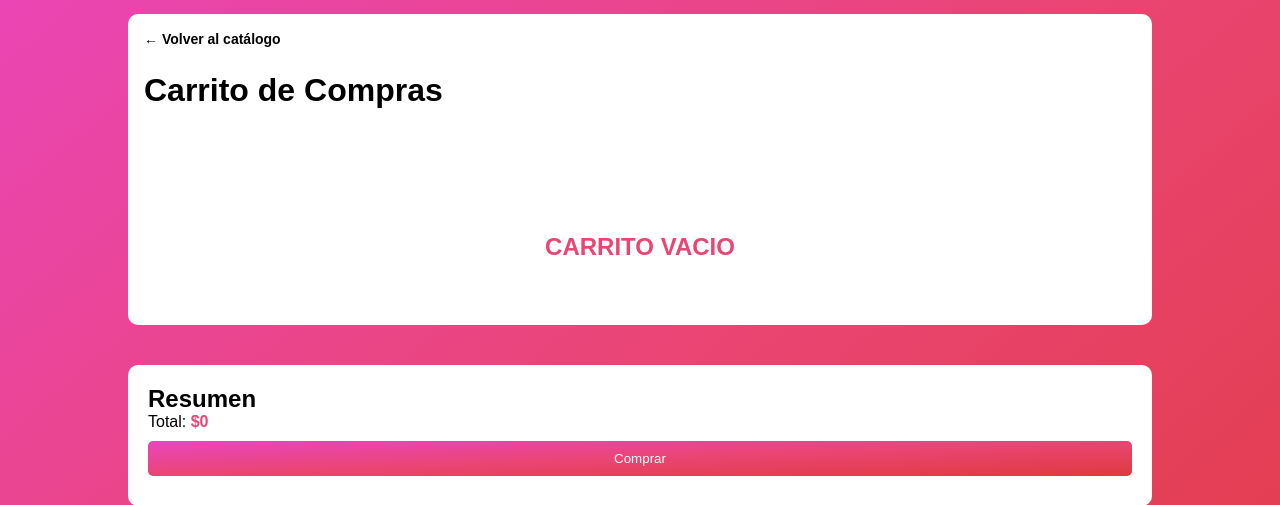
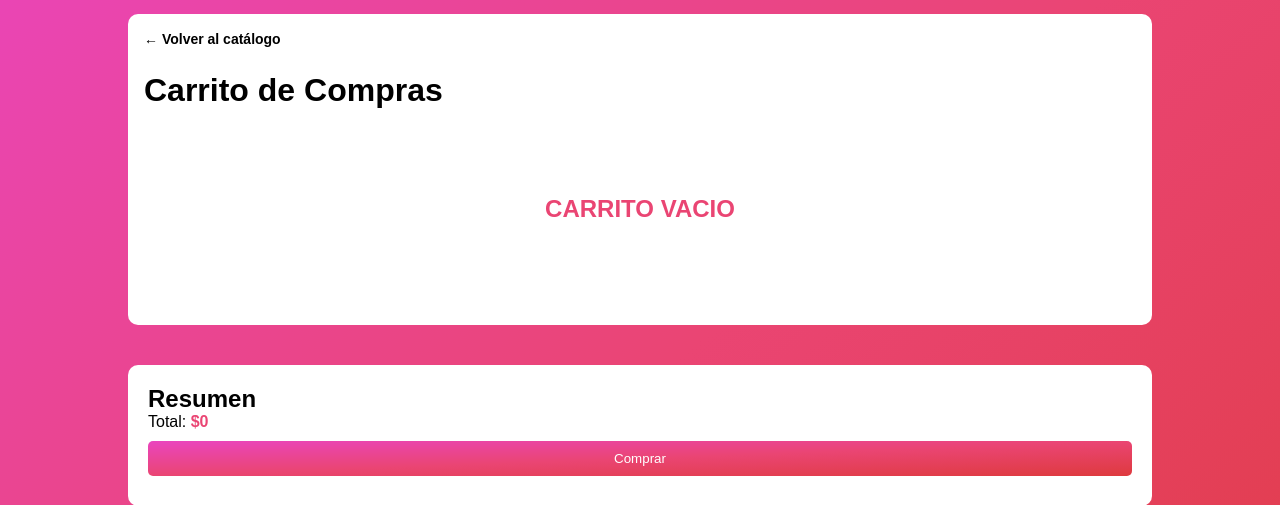
Before and after one commit to ImachineSW/Libreria-Multiversal, a PHP site: page /carrito/carrito.html in a window 1280 px wide. Shown: the part 153-658 px from the top of the page. Run offline with PHP 8.4, Linux system fonts and the light colour scheme.

Commit message:
5C: Arreglar centrado de clase .vacio en carrito.css

```diff
--- a/css/carrito.css
+++ b/css/carrito.css
@@ -84,6 +84,7 @@ html {
 
 /*Contenedor de los libros*/
 .productos {
+    position: relative;
     display: grid;
     grid-template-columns: repeat(auto-fill, minmax(150px, 1fr));
     gap: 20px;
@@ -147,15 +148,13 @@ html {
 
 .vacio {
     position: absolute;
+    top: 50%;
     left: 50%;
-    top: 50%;
-    transform: translateX(-50%) translateY(-50%);
-    display: flex;
-    justify-content: center;
-    align-items: center;
-    margin: 0 auto;
+    transform: translate(-50%, -50%);
     font-size: 1.5rem;
     color: #EA4573;
+    text-align: center;
+    width: 100%;
 }
 
 /*Contenedor de la compra*/
```
